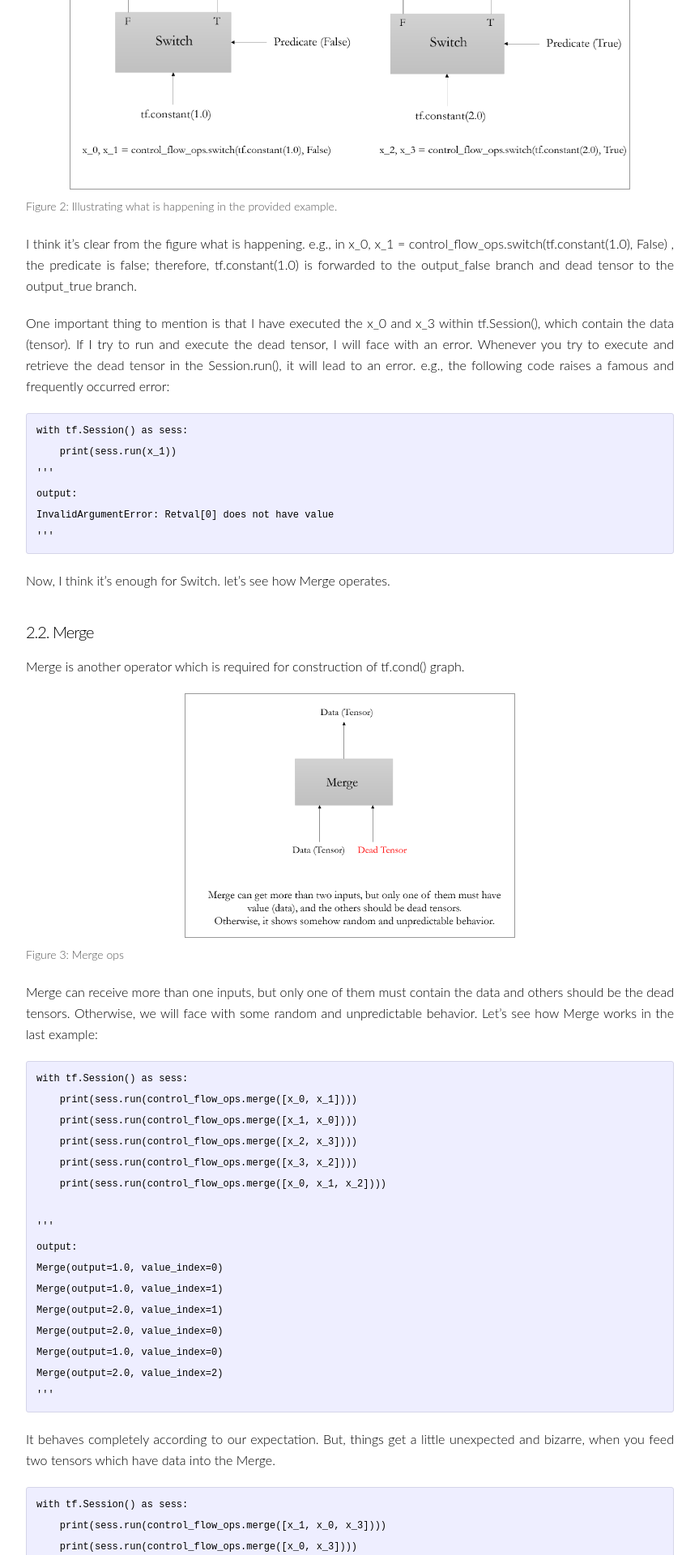
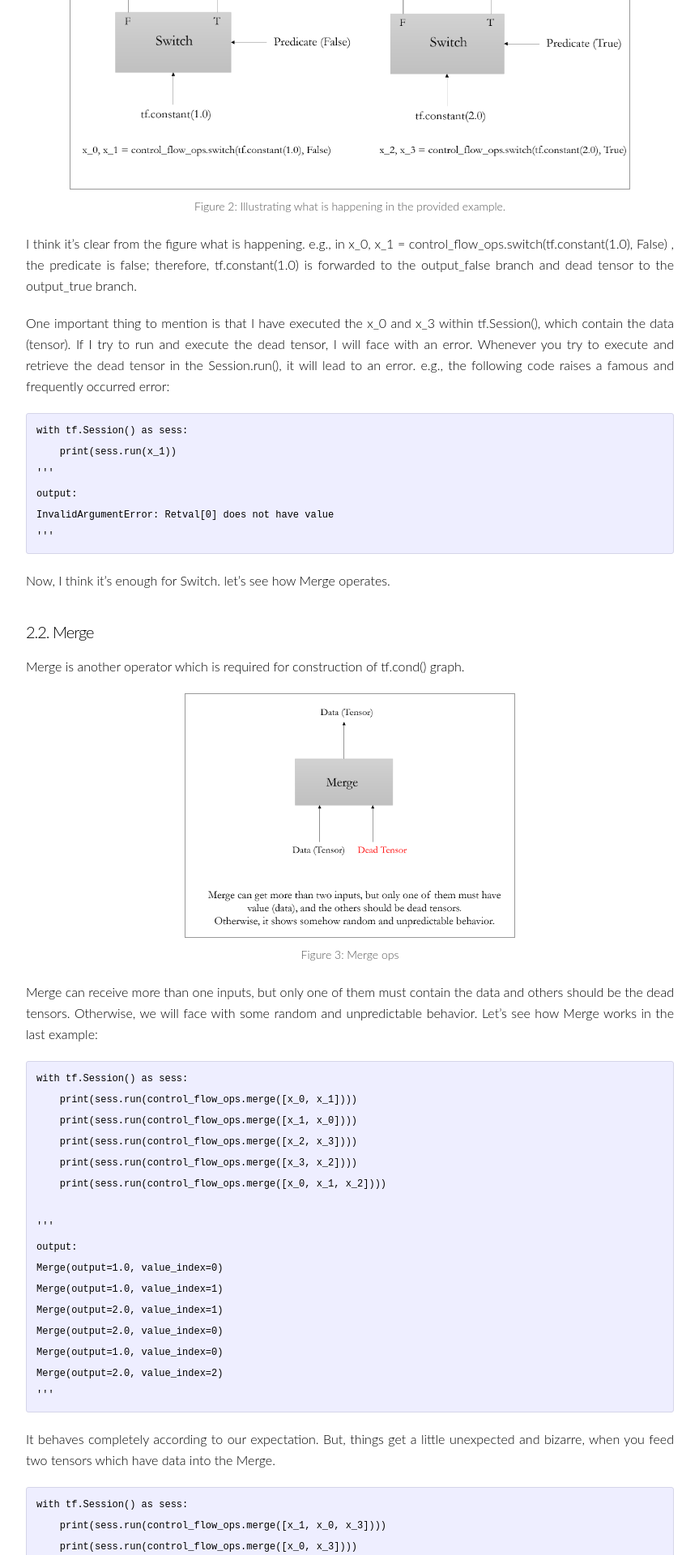
Before and after one commit to HFooladi/HFooladi.github.io, a Jekyll site: the page built from _posts/2019-05-01-TensorFlow_Condition.md, in a window 1280 px wide. Shown: the part 2394-4314 px from the top of the page at 81% size, without its empty margins (208-1071 px from the left). Built offline with Jekyll 4.4.1, drawn with Linux system fonts in a browser that asks for light colours; comment, search, counter and statistics services are not loaded.

Commit message:
centering the captions

```diff
--- a/_posts/2019-05-01-TensorFlow_Condition.md
+++ b/_posts/2019-05-01-TensorFlow_Condition.md
@@ -83,7 +83,7 @@ So, let’s dive in to see what’s happening in this example. I have created th
 
 <div class="imgcap">
 <img src="/assets/TensorFlow_Condition/2_Switch.PNG" height="300" class="center">
-<div class="thecap" style="text-align:justify">Figure 2: Illustrating what is happening in the provided example.</div>
+<div class="thecap" style="text-align:center">Figure 2: Illustrating what is happening in the provided example.</div>
 </div>
 
 
@@ -112,7 +112,7 @@ Merge is another operator which is required for construction of tf.cond() graph.
 
 <div class="imgcap">
 <img src="/assets/TensorFlow_Condition/3_Merge.PNG" height="300" class="center">
-<div class="thecap" style="text-align:justify">Figure 3: Merge ops</div>
+<div class="thecap" style="text-align:center">Figure 3: Merge ops</div>
 </div>
 
 Merge can receive more than one inputs, but only one of them must contain the data and others should be the dead tensors.
@@ -178,7 +178,7 @@ I have constructed the computational graph for this simple example, and you can
 
 <div class="imgcap">
 <img src="/assets/TensorFlow_Condition/4_tf_cond.PNG" height="400" class="center">
-<div class="thecap" style="text-align:justify">Figure 4: computational graph to show how tf.cond() works.</div>
+<div class="thecap" style="text-align:center">Figure 4: computational graph to show how tf.cond() works.</div>
 </div>
 
 The first thing to mention is that there is a switch for each input. By input, I mean the arguments of true and false functions within the tf.cond(). In this example, there are three inputs (x, y, and z),
@@ -238,7 +238,7 @@ Constructing a computational graph for this case will be easy.
 
 <div class="imgcap">
 <img src="/assets/TensorFlow_Condition/5_tf.cond_ex1.PNG" height="400" class="center">
-<div class="thecap" style="text-align:justify">Figure 5: Computational graph for Example 1.</div>
+<div class="thecap" style="text-align:center">Figure 5: Computational graph for Example 1.</div>
 </div>
 
 if the predicate becomes true (x will be smaller than y), the true_fn (left branch) will be executed and the right one does not execute and
@@ -285,7 +285,7 @@ let’s draw the graph to make this point clear:
 
 <div class="imgcap">
 <img src="/assets/TensorFlow_Condition/6_tf.cond_ex2.PNG" height="400" class="center">
-<div class="thecap" style="text-align:justify">Figure 6: Computational graph for Example 2.</div>
+<div class="thecap" style="text-align:center">Figure 6: Computational graph for Example 2.</div>
 </div>
 
 You can see in figure 6 that multiply and prints ops are outside (before) the switches.
```
